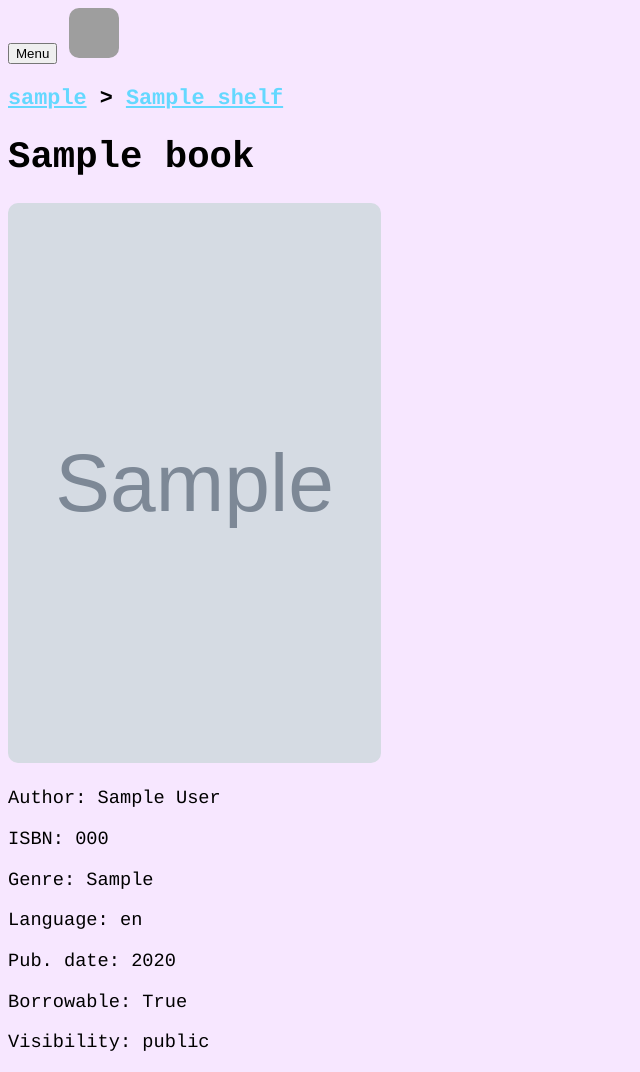
After one commit to MEdrum/virtual-bookshelf, a Django app: page /bookshelf/00000000-0000-0000-0000-000000000001/000/ in a window 1280 px wide. The commit adds this page. Shown: the whole page, without its empty margins (0-640 px from the left). Run offline with Django 5.2, Linux system fonts and the light colour scheme; tables that the repository leaves empty hold one stand-in row (values such as "Sample post"); grey boxes marked "Sample" are stand-in pictures; grey boxes are pictures that could not be loaded.

Commit message:
add view book details page

```diff
--- a/bookshelf/models.py
+++ b/bookshelf/models.py
@@ -3,6 +3,16 @@ import uuid
 from django.db import models
 
 class Book(models.Model):
+    PRIVATE = "0"
+    FRIENDS = "1"
+    PUBLIC = "2"
+
+    VISIBILITY_CHOICES = [
+        (PRIVATE, "private"),
+        (FRIENDS, "friends"),
+        (PUBLIC, "public"),
+    ]
+
     bookID = models.UUIDField(primary_key=True, default=uuid.uuid4, editable=False)
     isbn = models.CharField(max_length=17, unique=True) #13 characters with 4 hyphens
     title = models.CharField(max_length=200)
@@ -10,11 +20,11 @@ class Book(models.Model):
     genre = models.CharField(max_length=50, blank=True, null=True)
     language = models.CharField(max_length=50, blank=True, null=True)
     year_of_publication = models.IntegerField(blank=True, null=True)
-    visibility = {
-        "0": "private",
-        "1": "friends",
-        "2": "public",
-    }
+    visibility = models.CharField(
+        max_length=1,
+        choices=VISIBILITY_CHOICES,
+        default=PRIVATE,
+    )
     borrowable = models.BooleanField(default=True)
     ownerID = models.ForeignKey('auth.User', on_delete=models.CASCADE)
     shelfID = models.ForeignKey('Shelf', on_delete=models.CASCADE)
--- a/bookshelf/urls.py
+++ b/bookshelf/urls.py
@@ -3,4 +3,5 @@ from bookshelf import views
 
 urlpatterns = [
     path("", views.bookshelves_overview, name="bookshelves"),
+    path("<str:shelfid>/<str:isbn>/", views.view_book, name="view-book"),
 ]
--- a/bookshelf/views.py
+++ b/bookshelf/views.py
@@ -1,9 +1,17 @@
-from django.shortcuts import render
-from .models import Shelf
+from django.shortcuts import render, get_object_or_404
+from .models import Shelf, Book
 
 def bookshelves_overview(request):
     shelves = Shelf.objects.prefetch_related('book_set').all()
-    print("shelves", shelves)
-    print(shelves)
-    print(shelves[0].book_set.all())
     return render(request, "pages/bookshelves_overview.html", {"shelves": shelves})
+
+def view_book(request, shelfid, isbn):
+    shelf = get_object_or_404(Shelf, shelfID=shelfid)
+    print("shelf", type(shelf))
+    try:
+        book = get_object_or_404(Book, isbn=isbn, shelfID=shelf)
+    except Exception as err:
+        book = get_object_or_404(Book, bookID=isbn, shelfID=shelf)
+    #shelves = Shelf.objects.prefetch_related(shelfid).all()
+    #shelves = Shelf.objects.prefetch_related('book_set').all()
+    return render(request, "pages/view_book.html", {"shelf": shelf, "book": book})
--- a/static/css/bookshelf.css
+++ b/static/css/bookshelf.css
@@ -5,11 +5,12 @@ nav img{
 
 .carousel {
     width: 100%;
+    margin-left: 10px;
     overflow-x: auto;
-    margin: 3em auto;
     display: flex;
     gap: 1em;
 }
+
 
 .carousel::-webkit-scrollbar{
     display: none;
@@ -19,14 +20,35 @@ nav img{
     content: "right";
 }
 
-.card{
+.book{
     flex: 0 0 13em;
-    height: 20em;
+    padding: 0px;
+    width: 12em;
+    height: 24em;
     color: var(--foreground-color);
     background-color: var(--background-color);
     border-radius: .5em;
-    padding: 1em;
     text-align: center;
     align-content: center;
     scroll-snap-stop: always;
 }
+
+.book img{
+    width: 10em;
+    height: 15em;
+    object-fit: cover;
+}
+
+/*.book img:hover{
+
+}*/
+
+.bookcover{
+    width: 20em;
+    height: 30em;
+    object-fit: cover;
+}
+
+fieldset h3{
+    margin: 0;
+}
--- a/static/css/main_style.css
+++ b/static/css/main_style.css
@@ -183,7 +183,6 @@ main .flex_container *:not(h2){
 
 
 fieldset {
-    display: inline-block;
     padding: 5px;
     border-radius: 10px;
     border: 2px solid #ae00ff;
@@ -191,9 +190,6 @@ fieldset {
 }
 fieldset *{
     margin-top: 0%;
-}
-fieldset p{
-    margin-left: 40px;
 }
 
 
--- /dev/null
+++ b/templates/pages/view_book.html
@@ -0,0 +1,20 @@
+{% extends "base.html" %}
+
+{% block page_content %}
+    <h3>
+        <a href="/user/{{ shelf.ownerID }}">{{ shelf.ownerID }}</a>
+        &gt
+        <a href="/bookshelf/{{ shelf.shelfID }}">{{ shelf.name }}</a>
+    </h3>
+    <h1>{{ book.title }}</h1>
+    <img class="bookcover" src={{ book.coverURL }}>
+    <p> Author: {{ book.author }} </p>
+    <p> ISBN: {{ book.isbn }} </p>
+    <p> Genre: {{ book.genre }}</p>
+    <p> Language: {{ book.language }}</p>
+    <p> Pub. date: {{ book.year_of_publication }}</p>
+    <p> Borrowable: {{ book.borrowable }}</p>
+    <p> Visibility: {{ book.get_visibility_display }}</p>
+
+
+{% endblock page_content %}
```
Also changed, not shown: database test setup.sql (added, +8 -0 lines), templates/pages/bookshelves_book_row.html (+7 -1 lines), bookshelf/migrations/0003_book_visibility.py (added).
